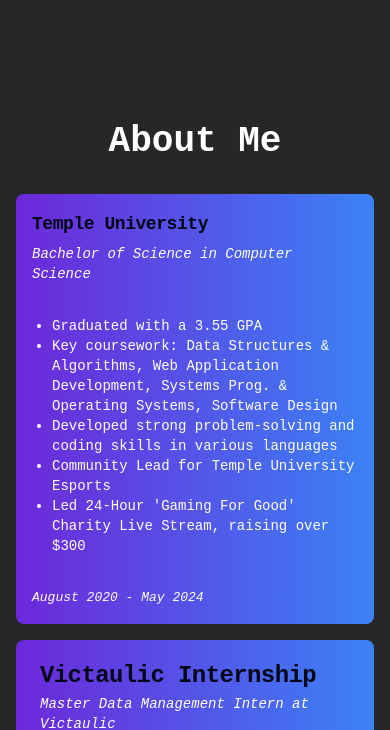
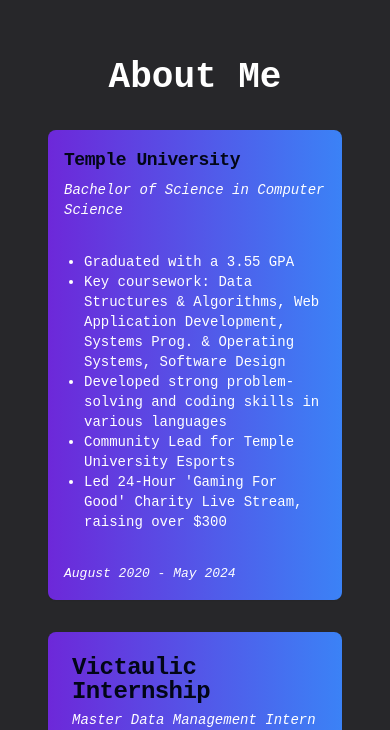
Before and after one commit to bryanreiter/personal-site, a Next.js app: page / in a window 390 px wide. Shown: the part 930-1660 px from the top of the page. Built offline with nearby package versions, Linux system fonts and the light colour scheme.

Commit message:
snap-scroll removed on mobile

```diff
--- a/src/components/About.js
+++ b/src/components/About.js
@@ -9,13 +9,10 @@
 
 export default function About() {
   return (
-    <section id="about" className="py-16 md:py-24 relative">
-      <div
-        className="container mx-auto px-4 md:px-8"
-        style={{ fontFamily: "monospace" }}
-      >
+    <section id="about" className="py-16 px-4 relative">
+      <div className="container mx-auto" style={{ fontFamily: "monospace" }}>
         <h2 className="text-4xl font-bold text-center mb-8">About Me</h2>
-        <div className="grid grid-cols-1 md:grid-cols-2 lg:grid-cols-3 gap-4 md:gap-8">
+        <div className="grid grid-cols-1 md:grid-cols-2 lg:grid-cols-3 gap-8">
           <div className="flex flex-col h-full">
             <Card className="border-none bg-gradient-to-r from-midnightPurple to-blue-500 flex flex-col h-full">
               <CardHeader className="p-4">
--- a/src/components/Intro.js
+++ b/src/components/Intro.js
@@ -21,7 +21,7 @@
   return (
     <section
       id="intro"
-        className="h-screen flex flex-col justify-center py-16 px-4 relative mb-16 md:mb-24"
+      className="min-h-screen flex flex-col justify-center py-16 px-4 relative"
     >
       <div className="container mx-auto text-center">
         <div className="max-w-m mx-auto">
--- a/src/styles/globals.css
+++ b/src/styles/globals.css
@@ -32,17 +32,26 @@
   }
 }
 
-html{
+/* Apply snap-scrolling only for screens wider than 768px */
+@media (min-width: 768px) {
+  html {
     scroll-snap-type: y mandatory;
     scroll-padding-top: 80px;
   }
 
-section{
+  section {
     height: 100vh;
     scroll-snap-align: start;
     scroll-snap-stop: always;
   }
+}
 
+/* For mobile screens */
+@media (max-width: 767px) {
+  section {
+    min-height: 100vh; /* Use min-height instead of fixed height */
+  }
+}
 
 .icon {
   transition: all 0.5s ease;
```
Lines whose indentation alone changed are shown as unchanged.
